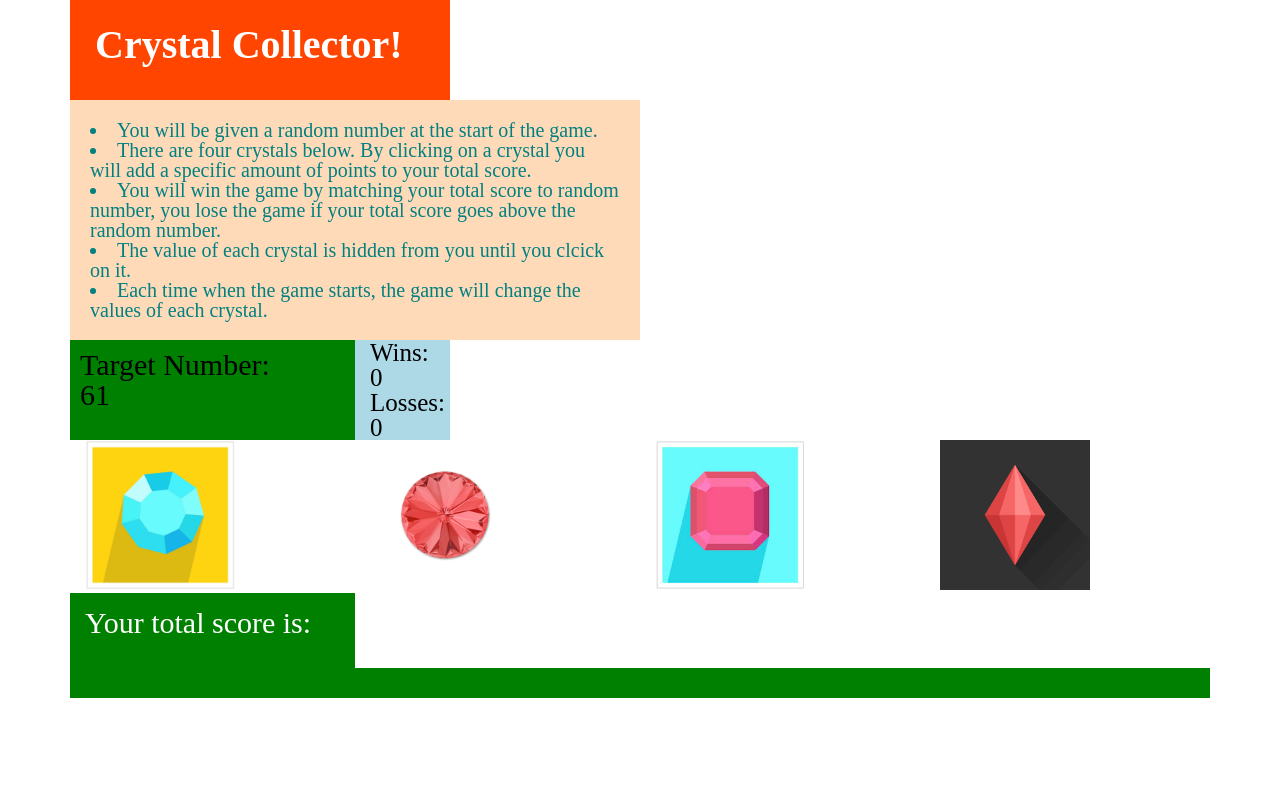
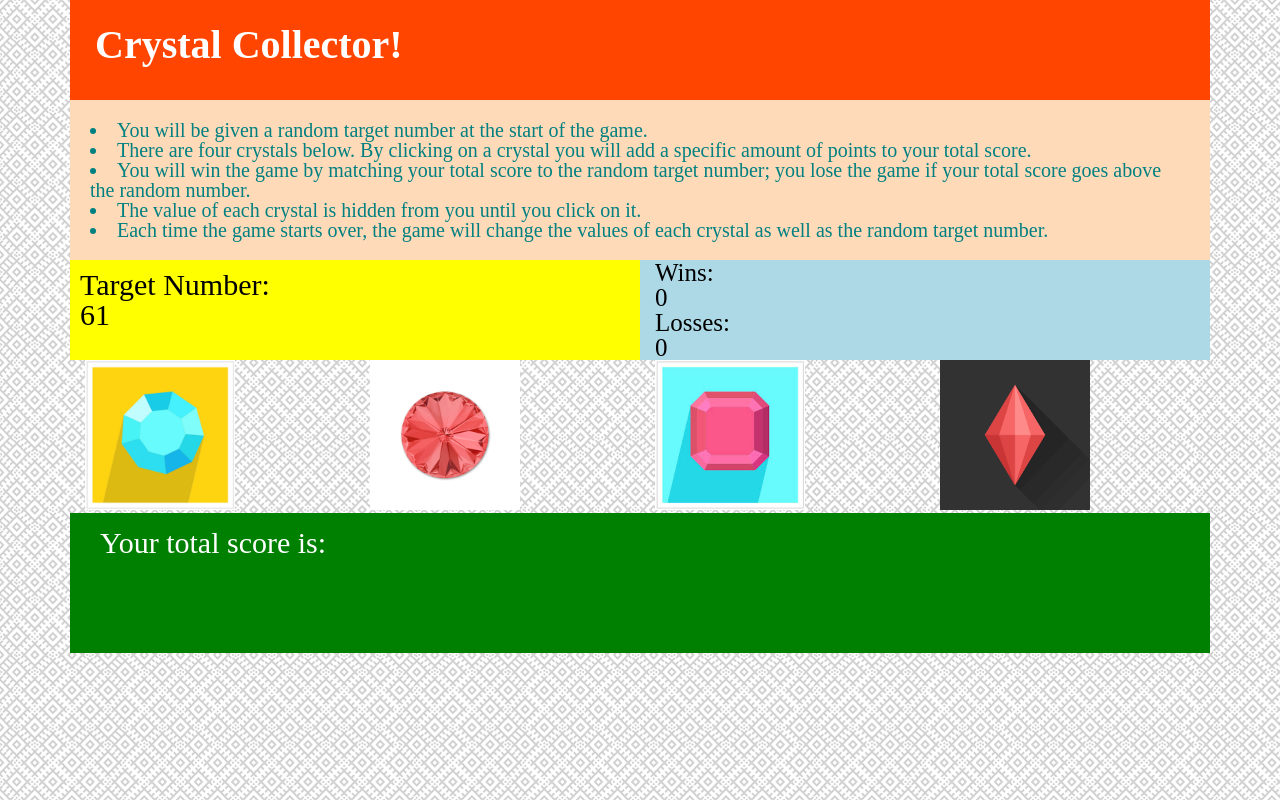
Before and after one commit to sunshinecuneo/unit-4-game, a plain HTML site: page index.html in a window 1280 px wide. Drawn offline with nearby package versions, Linux system fonts and the light colour scheme.

Commit message:
final push

```diff
--- a/assets/css/style.css
+++ b/assets/css/style.css
@@ -1,3 +1,7 @@
+body {
+    background-image: url("circuit.png");
+}
+
 #heading {
     background: orangered;
     font-size: 40px;
@@ -20,7 +24,7 @@
 }
 
 #targetNumber {
-    background-color: green;
+    background-color: yellow;
     font-size: 30px;
     color: black;
     padding: 10px;
@@ -43,14 +47,19 @@
     color: white;
     background: green;
     font-size: 30px;
-    padding-top: 15px;
-    padding-left: 15px;
-    padding-right: 40px;
-    padding-bottom: 30px;
+    padding: 15px 15px 40px 30px;
 }
 
 #finalTotalNumber {
     color: white;
     background: green;
-    padding: 15px;
+    font-size: 30px;
+    padding: 15px 15px 40px 30px;
+    /* width: 200px;
+    height: 200px; */
 }
+
+#totalscore {
+    width: 30px
+
+}
--- a/assets/javascript/game.js
+++ b/assets/javascript/game.js
@@ -38,6 +38,16 @@ $(document).ready(function () {
     $("#numberOfWins").text(wins);
     $("#numberOfLosses").text(losses);
 
+    // Wins function
+    //Adds the wins to playerTotal
+    // Had to place this function here in this code becuz when it was
+    // down by the lose function the game had an error when player would win.
+    function winsfn() {
+        alert("Yay! You win!");
+        wins++;
+        $("#numberOfWIns").text(wins);
+        reset();
+    }
 
     //click function
     $(".crystal").click(function (event) {
@@ -45,11 +55,11 @@ $(document).ready(function () {
         var crystalValue = event.target.dataset.value
         playerTotal = parseInt(playerTotal) + parseInt(crystalValue)
         console.log(playerTotal)
+        $("#totalscore").text(playerTotal)
 
-
-    //sets win/lose conditions
+        //sets win/lose conditions
         if (playerTotal === Random) {
-            wins();
+            winsfn();
         } else if (playerTotal > Random) {
             lose();
         }
@@ -60,10 +70,10 @@ $(document).ready(function () {
         Random = Math.floor(Math.random() * 19 + 120);
         console.log(Random)
         $("#randomNumber").text(Random);
-        num1 = Math.floor(Math.random() * 1 + 12)
-        num2 = Math.floor(Math.random() * 1 + 12)
-        num3 = Math.floor(Math.random() * 1 + 12)
-        num4 = Math.floor(Math.random() * 1 + 12)
+        num1 = Math.floor(Math.random() * 11 + 1)
+        num2 = Math.floor(Math.random() * 11 + 1)
+        num3 = Math.floor(Math.random() * 11 + 1)
+        num4 = Math.floor(Math.random() * 11 + 1)
         $("#one").attr("data-value", num1);
         $("#two").attr("data-value", num2);
         $("#three").attr("data-value", num3);
@@ -73,25 +83,12 @@ $(document).ready(function () {
         $("#finalTotal").text(playerTotal);
     }
 
-    // Wins function
-    //Adds the wins to playerTotal
-    function wins() {
-        alert("You win!");
-        wins++;
-        $("#numberOfWIns").text(wins);
-        reset();
-    }
     // Lose function
     //Adds the losses to the playerTotal.
     function lose() {
-        alert("You lose!");
+        alert("You lose, try again!");
         losses++;
         $("#numberOfLosses").text(losses);
         reset();
     }
 });
-
-
-// wins function
-// "Your total score" is not showing up??
-// all my random jewell values are sometimes 12
--- a/index.html
+++ b/index.html
@@ -27,43 +27,43 @@
 
 <body>
 
-    <div id="mainCcontainer">
+    <!-- <div id="mainCcontainer"> -->
 
-        <div class=container>
+    <div class=container>
             <div class="row">
-                <div class="col-md-4" id="heading">
+                <div class="col-md-12" id="heading">
                     <h1>Crystal Collector!</h1>
                 </div>
 
             </div>
-        </div>
+        <!-- </div> -->
 
-        <div class=container>
+        <!-- <div class=container> -->
             <div class="row">
-                <div class="col-md-6" id="instructions">
-                    <li>You will be given a random number at the start of the game.</li>
+                <div class="col-md-12" id="instructions">
+                    <li>You will be given a random target number at the start of the game.</li>
 
                     <li>There are four crystals below. By clicking on a crystal you will add a
                         specific amount of points to your total score.</li>
 
-                    <li>You will win the game by matching your total score to random number, you
-                        lose the game if your total score goes above the random number.</li>
-                    <li>The value of each crystal is hidden from you until you clcick on it.</li>
-                    <li>Each time when the game starts, the game will change the values of
-                        each crystal.</li>
+                    <li>You will win the game by matching your total score to the random target number;
+                        you lose the game if your total score goes above the random number.</li>
+                    <li>The value of each crystal is hidden from you until you click on it.</li>
+                    <li>Each time the game starts over, the game will change the values of
+                        each crystal as well as the random target number.</li>
                 </div>
             </div>
-        </div>
+        <!-- </div> -->
 
-        <div class="container">
+        <!-- <div class="container"> -->
             <div class="row">
-                <div class="col-md-3" id="targetNumber">
+                <div class="col-md-6" id="targetNumber">
                     <h2>Target Number: </h2>
                     <span id="randomNumber"></span>
                     </h2>
 
                 </div>
-                <div class="col-md-1" id="winsAndLosses">
+                <div class="col-md-6" id="winsAndLosses">
                     <h6>Wins:</h6>
                     <span id="numberOfWins"></span>
 
@@ -71,9 +71,9 @@
                     <span id="numberOfLosses"></span>
                 </div>
             </div>
-        </div>
+        <!-- </div>
 
-        <div class="container">
+        <div class="container"> -->
             <div class="row">
                 <div class="col-md-3 col-sm-12">
                     <img src="assets/images/blue.png" class="crystal" id="one" width=150 height=150>
@@ -88,26 +88,28 @@
                     <img src="assets/images/red.png" class="crystal" id="four" width=150 height=150>
                 </div>
             </div>
-        </div>
+        <!-- </div>
 
-        <div class="container">
+        <div class="container"> -->
             <div class="row">
-                <div class="col-md-3" id="playerTotal">
-                    <h2>Your total score is: </h2>
-
-                </div>
-
-                <div class="container">
-                    <div class="row" <div class="col-md-3" id="finalTotalNumber">
-
-                    </div>
+                <div class="col-md-12" id="playerTotal">
+                    <h2>Your total score is:</h2>
                 </div>
             </div>
 
-        </div>
-        <script type="text/javascript" src="assets/javascript/game.js"></script>
+            <!-- <div class="container"> -->
+                <div class="row">
+                     <div class="col-md-12" id="finalTotalNumber">
+                    <h2 id="totalscore"> </h2>
+                     </div>
+                </div>
+            <!-- </div>
+        </div> -->
 
-        <!-- WHERE DO I PUT MY JQUERY LINK??? -->
+    </div>
+    <script type="text/javascript" src="assets/javascript/game.js"></script>
+
+    <!-- WHERE DO I PUT MY JQUERY LINK??? -->
 </body>
 
 </html>
```
Also changed, not shown: assets/css/circuit.png (added), 2 other files.
